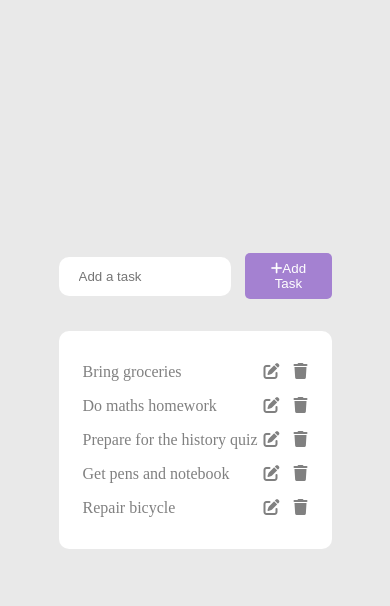
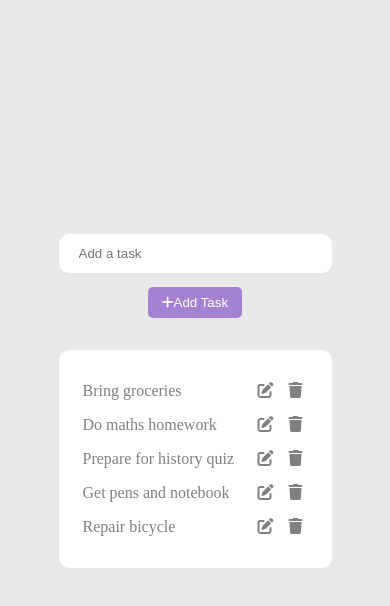
Before and after one commit to RyanBanerjee/To-Do-list, a plain HTML site: page index.html in a window 390 px wide. Shown: the part 58-664 px from the top of the page. Drawn offline with Linux system fonts and the light colour scheme.

Commit message:
implemented mobile responsiveness of the site

```diff
--- a/index.html
+++ b/index.html
@@ -25,7 +25,7 @@
                 <li>
                     <div class="task-item">
                         <p class="task-title">Bring groceries</p>
-                        <div>
+                        <div class="icons">
                             <i class="fa-solid fa-pen-to-square"></i>
                             <i class="fa-solid fa-trash"></i>
                         </div>
@@ -35,7 +35,7 @@
                 <li>
                     <div class="task-item">
                         <p class="task-title">Do maths homework</p>
-                        <div>
+                        <div class="icons">
                             <i class="fa-solid fa-pen-to-square"></i>
                             <i class="fa-solid fa-trash"></i>
                         </div>
@@ -44,8 +44,8 @@
                 </li>
 <li>
     <div class="task-item">
-        <p class="task-title">Prepare for the history quiz</p>
-        <div>
+        <p class="task-title">Prepare for history quiz</p>
+        <div class="icons">
             <i class="fa-solid fa-pen-to-square"></i>
             <i class="fa-solid fa-trash"></i>
         </div>
@@ -55,7 +55,7 @@
                 <li>
                     <div class="task-item">
                         <p class="task-title">Get pens and notebook</p>
-                        <div>
+                        <div class="icons">
                             <i class="fa-solid fa-pen-to-square"></i>
                             <i class="fa-solid fa-trash"></i>
                         </div>
@@ -65,7 +65,7 @@
                 <li>
                     <div class="task-item">
                         <p class="task-title">Repair bicycle</p>
-                        <div>
+                        <div class="icons">
                             <i class="fa-solid fa-pen-to-square"></i>
                             <i class="fa-solid fa-trash"></i>
                         </div>
--- a/index.js
+++ b/index.js
@@ -70,6 +70,7 @@ function handleAddTask() {
         taskDiv.appendChild(taskTitle)
 
         const iconsDiv = document.createElement("div")
+        iconsDiv.classList.add("icons")
         const editIcon = document.createElement("i")
         editIcon.classList.add("fa-solid", "fa-pen-to-square")
         editIcon.addEventListener("click", () => {
@@ -87,7 +88,6 @@ function handleAddTask() {
                 }
             })
         })
-        editIcon.style.marginRight = "13px";
         const deleteIcon = document.createElement("i")
         deleteIcon.classList.add("fa-solid", "fa-trash")
         deleteIcon.addEventListener("click", () => {
--- a/styles.css
+++ b/styles.css
@@ -71,10 +71,19 @@ li {
     color: white;
     border-radius: 5px;
 }
-
-.fa-pen-to-square {
-    margin-right: 10px;
-}
 .no-tasks {
     text-align: center;
 }
+
+.icons {
+    display: flex;
+    margin-right: 5px;
+    gap: 15px;
+}
+
+@media screen and (max-width: 550px){
+    .create-task {
+        flex-direction: column;
+        width: 100%;
+    }
+}
```
